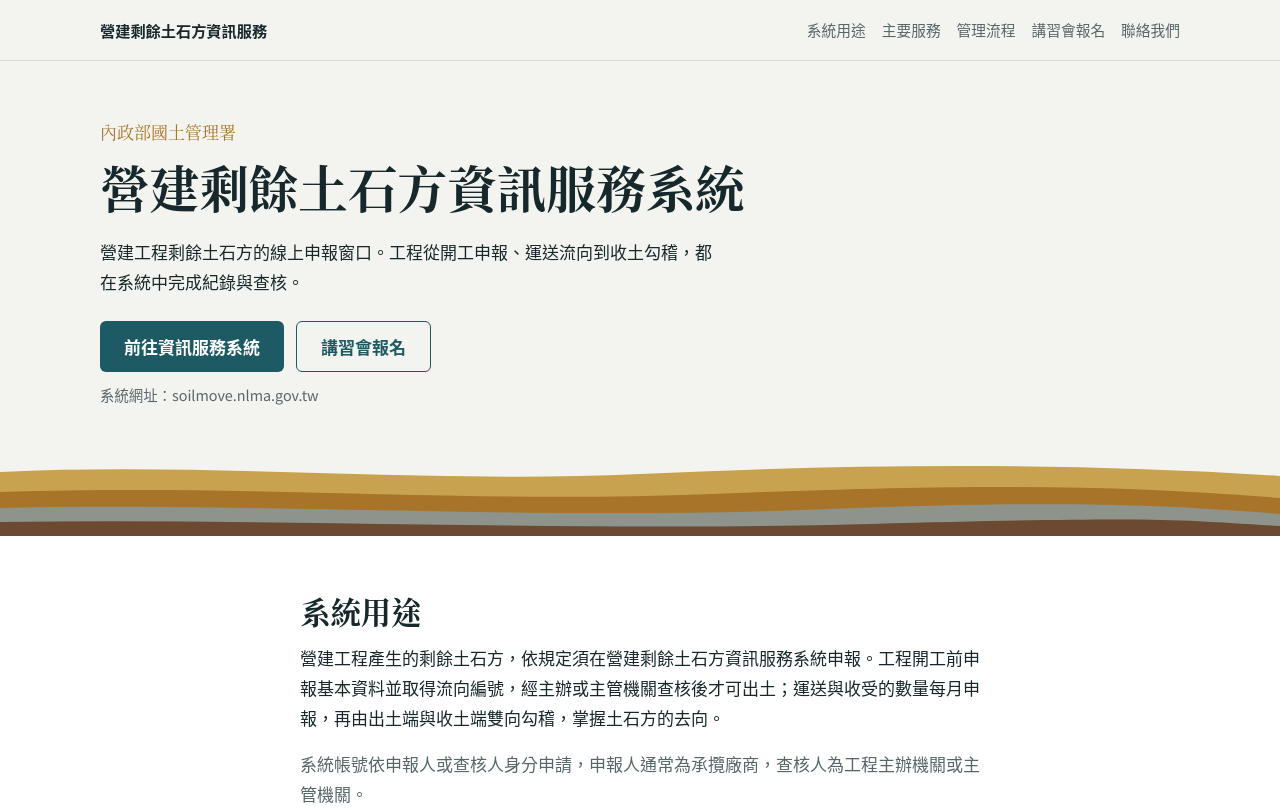
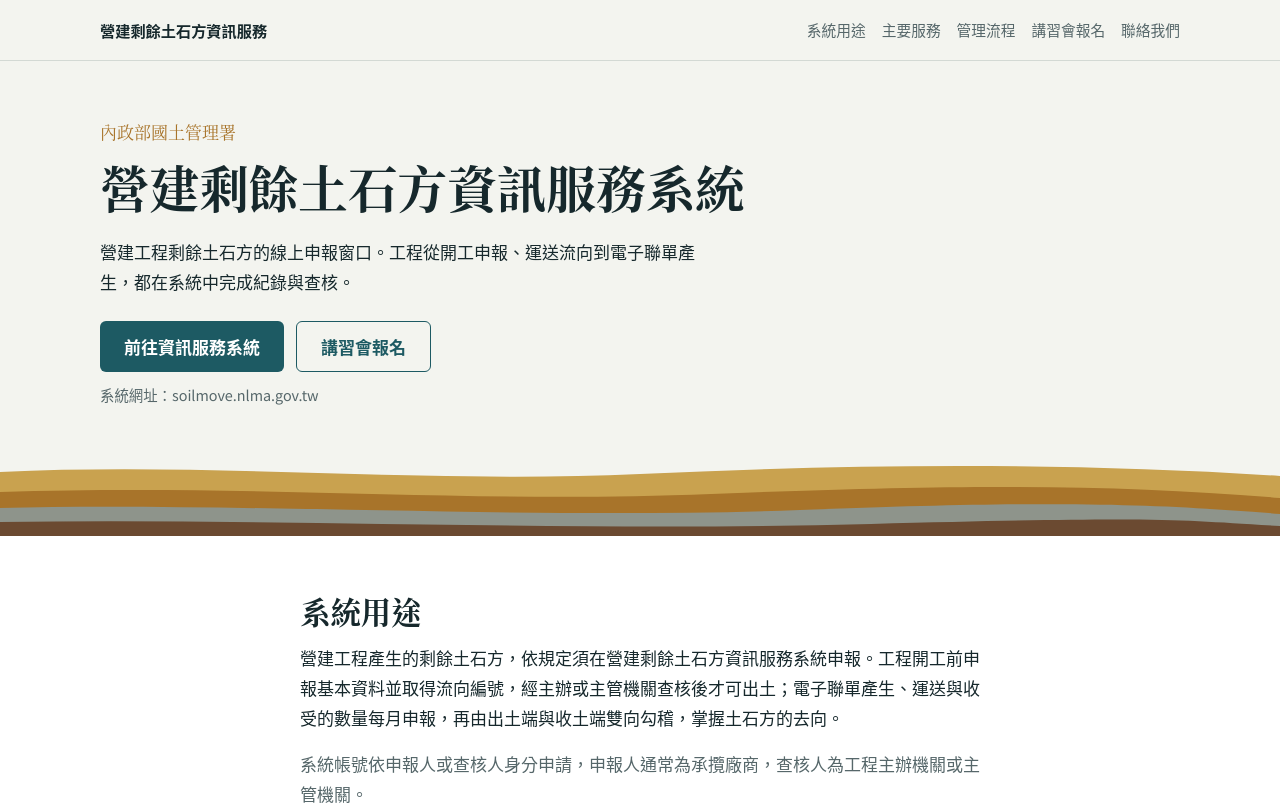
Before and after one commit to dinghai-tech/soilmove-seminar, a plain HTML site: page index.html in a window 1280 px wide. Shown: the top 812 px of the page. Drawn offline with Linux system fonts and the light colour scheme.

Commit message:
Revise text for online reporting and system usage
Updated the description of the online reporting window and system usage to include electronic document generation.

```diff
--- a/index.html
+++ b/index.html
@@ -108,7 +108,7 @@
     <div class="wrap">
       <p class="kicker">內政部國土管理署</p>
       <h1>營建剩餘土石方資訊服務系統</h1>
-      <p>營建工程剩餘土石方的線上申報窗口。工程從開工申報、運送流向到收土勾稽，都在系統中完成紀錄與查核。</p>
+      <p>營建工程剩餘土石方的線上申報窗口。工程從開工申報、運送流向到電子聯單產生，都在系統中完成紀錄與查核。</p>
       <div class="actions">
         <a class="btn" href="https://soilmove.nlma.gov.tw/" target="_blank" rel="noopener">前往資訊服務系統</a>
         <a class="btn ghost" href="#events">講習會報名</a>
@@ -126,7 +126,7 @@
   <section class="block band" id="about">
     <div class="wrap prose">
       <h2>系統用途</h2>
-      <p>營建工程產生的剩餘土石方，依規定須在營建剩餘土石方資訊服務系統申報。工程開工前申報基本資料並取得流向編號，經主辦或主管機關查核後才可出土；運送與收受的數量每月申報，再由出土端與收土端雙向勾稽，掌握土石方的去向。</p>
+      <p>營建工程產生的剩餘土石方，依規定須在營建剩餘土石方資訊服務系統申報。工程開工前申報基本資料並取得流向編號，經主辦或主管機關查核後才可出土；電子聯單產生、運送與收受的數量每月申報，再由出土端與收土端雙向勾稽，掌握土石方的去向。</p>
       <p class="muted">系統帳號依申報人或查核人身分申請，申報人通常為承攬廠商，查核人為工程主辦機關或主管機關。</p>
     </div>
   </section>
```
